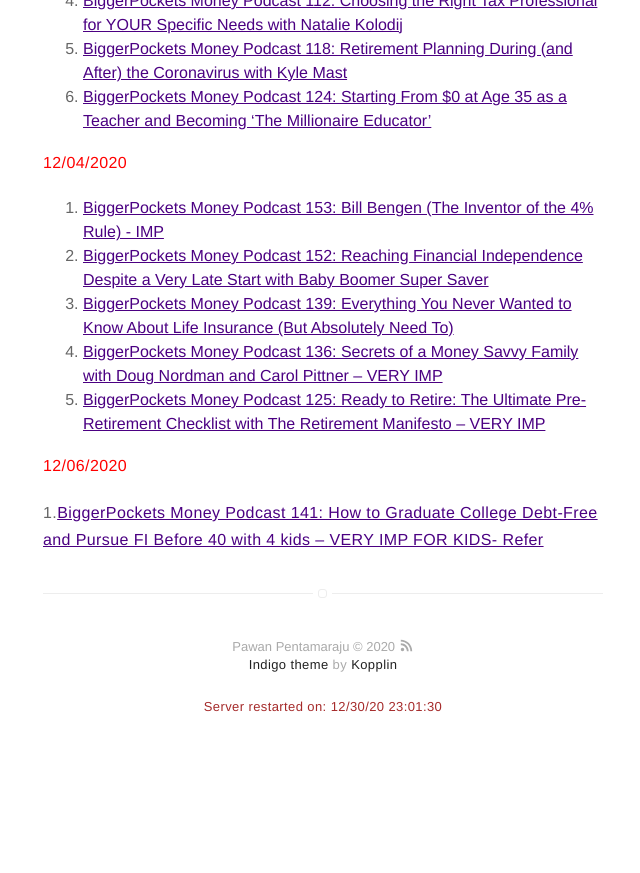
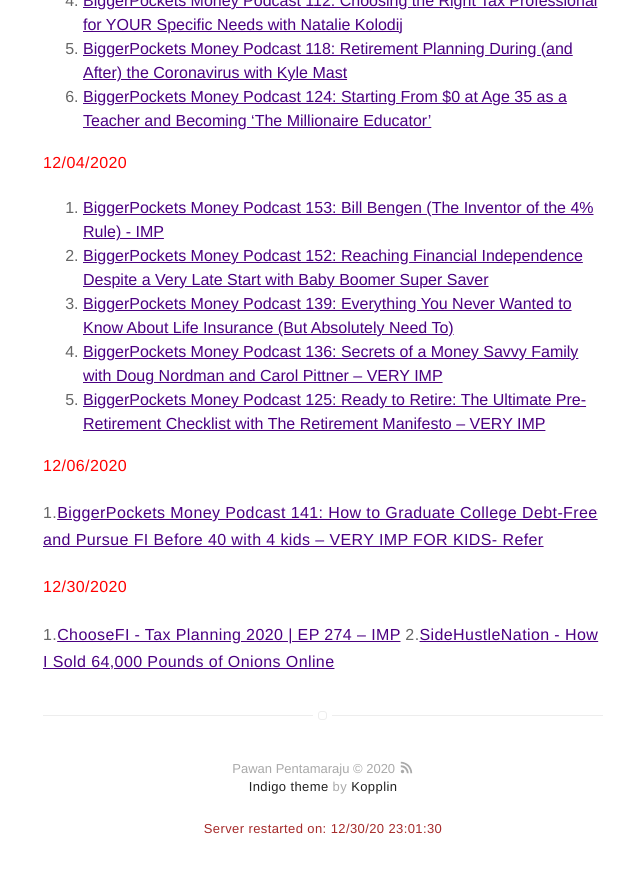
Before and after one commit to pawanpe/pawanpe.github.io, a Jekyll site: the page built from booklist/2020/articlesandvideos.markdown, in a window 1280 px wide and 900 px high, scrolled down 3211 px. Shown: the top 873 px of the window, without its empty margins (317-957 px from the left). Built offline with Jekyll 4.4.1, drawn with Linux system fonts in a browser that asks for light colours; before the commit the page ends 3990 px from its top, so only the background shows below that.

Commit message:
Update list for Dec 30, 2020

```diff
--- a/booklist/2020/articlesandvideos.markdown
+++ b/booklist/2020/articlesandvideos.markdown
@@ -118,3 +118,8 @@ layout: page
 <b style="color: red">12/06/2020</b>
 
 1.[BiggerPockets Money Podcast 141: How to Graduate College Debt-Free and Pursue FI Before 40 with 4 kids -- VERY IMP FOR KIDS- Refer](https://www.biggerpockets.com/blog/biggerpockets-money-podcast-141-blake-nielson)
+
+<b style="color: red">12/30/2020</b>
+
+1.[ChooseFI - Tax Planning 2020 | EP 274 -- IMP](https://www.choosefi.com/tax-planning-2020-ep-274/)
+2.[SideHustleNation - How I Sold 64,000 Pounds of Onions Online](https://www.sidehustlenation.com/selling-onions-on-the-internet/)
```
